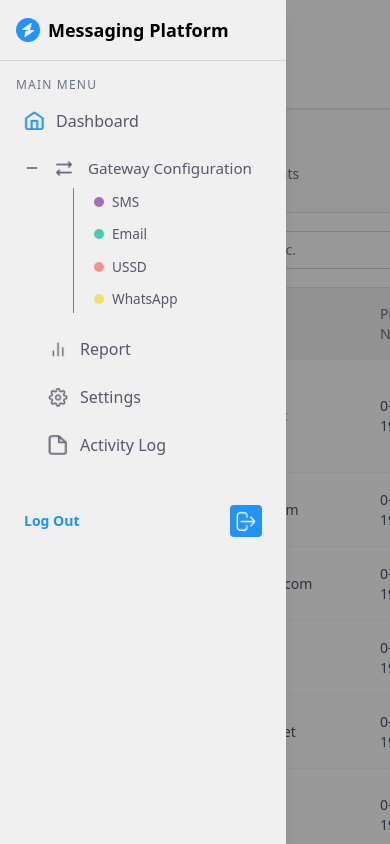
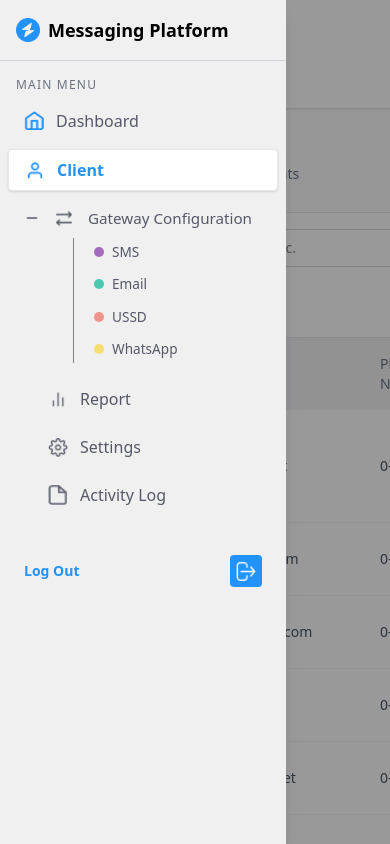
Before and after one commit to GG123lek/messaging, a React (Vite) app: page /client-page in a window 390 px wide. Both pictures are taken after a click on the button "Toggle sidebar". Shown: the top 844 px of the page. Built offline with nearby package versions, Linux system fonts and the light colour scheme.

Commit message:
client maint

```diff
--- a/src/Component/ClientTable/BankClientTable.jsx
+++ b/src/Component/ClientTable/BankClientTable.jsx
@@ -1,6 +1,6 @@
 import React, { useState } from 'react';
 import { Search, ChevronLeft, ChevronRight } from 'lucide-react';
-import mok from '../../assets/images/brach.png'
+import mok from '../../assets/images/brach.png';
 
 const BankClientsTable = () => {
   const [currentPage, setCurrentPage] = useState(1);
@@ -44,13 +44,13 @@ const BankClientsTable = () => {
     <div className="min-h-screen p-1">
       <div className="border border-gray-200 rounded-lg overflow-hidden">
         {/* Search & Filter */}
-        <div className="flex justify-between items-center p-4 bg-white border-b border-gray-200">
-          <div className="relative">
+        <div className="flex flex-col sm:flex-row justify-between items-start sm:items-center p-4 bg-white border-b border-gray-200 gap-3">
+          <div className="relative w-full sm:w-auto">
             <Search className="absolute left-3 top-1/2 transform -translate-y-1/2 text-gray-400 w-4 h-4" />
             <input
               type="text"
               placeholder="Search by users, action type etc."
-              className="pl-10 pr-4 py-2 border border-gray-300 rounded-lg w-96 text-sm focus:outline-none focus:ring-2 focus:ring-blue-500 focus:border-transparent"
+              className="pl-10 pr-4 py-2 border border-gray-300 rounded-lg w-full sm:w-96 text-sm focus:outline-none focus:ring-2 focus:ring-blue-500 focus:border-transparent"
               value={searchTerm}
               onChange={(e) => {
                 setSearchTerm(e.target.value);
@@ -58,7 +58,7 @@ const BankClientsTable = () => {
               }}
             />
           </div>
-          <button className="flex items-center gap-2 px-4 py-2 text-gray-600 border border-gray-300 rounded-lg hover:bg-gray-50">
+          <button className="flex items-center gap-2 px-4 py-2 text-gray-600 border border-gray-300 rounded-lg hover:bg-gray-50 whitespace-nowrap bg-white">
             <img src={mok} alt='' className="w-4 h-4" />
             Filter
           </button>
@@ -66,7 +66,7 @@ const BankClientsTable = () => {
 
         {/* Table */}
         <div className="overflow-x-auto">
-          <table className="w-full">
+          <table className="w-full min-w-[600px]">
             <thead className="bg-gray-100">
               <tr>
                 <th className="text-left py-4 px-4 font-medium text-gray-500 text-sm">Client Name</th>
@@ -77,7 +77,7 @@ const BankClientsTable = () => {
               </tr>
             </thead>
             <tbody className="bg-white">
-            {currentClients.map((client) => (
+              {currentClients.map((client) => (
                 <tr key={client.id} className="border-b border-gray-100 hover:bg-gray-50">
                   <td className="py-4 px-4 bg-white">
                     <div className="flex items-center gap-3">
@@ -95,11 +95,11 @@ const BankClientsTable = () => {
                       <span className="text-gray-900 text-sm">{client.name}</span>
                     </div>
                   </td>
-                  <td className="py-4 px-4 text-gray-600 text-sm bg-white">{client.email}</td>
-                  <td className="py-4 px-4 text-gray-600 text-sm bg-white">{client.phone}</td>
-                  <td className="py-4 px-4 text-gray-600 text-sm bg-white">{client.dateAdded}</td>
+                  <td className="py-4 px-4 text-gray-600 text-sm bg-white break-words max-w-xs">{client.email}</td>
+                  <td className="py-4 px-4 text-gray-600 text-sm bg-white whitespace-nowrap">{client.phone}</td>
+                  <td className="py-4 px-4 text-gray-600 text-sm bg-white whitespace-nowrap">{client.dateAdded}</td>
                   <td className="py-4 px-4 bg-white">
-                    <button className="text-blue-600 hover:text-blue-800 text-sm font-medium">
+                    <button className="text-blue-600 hover:text-blue-800 text-sm font-medium whitespace-nowrap">
                       View Details
                     </button>
                   </td>
@@ -117,12 +117,12 @@ const BankClientsTable = () => {
         </div>
 
         {/* Pagination */}
-        <div className="flex justify-between items-center px-4 py-4 bg-white border-t border-gray-100">
-          <div className="text-gray-600 text-sm">
+        <div className="flex flex-col sm:flex-row justify-between items-center px-4 py-4 bg-white border-t border-gray-100 gap-3">
+          <div className="text-gray-600 text-sm whitespace-nowrap">
             Showing {startEntry}-{endEntry} of {totalEntries} entries
           </div>
-          <div className="flex items-center gap-4">
-            <div className="flex items-center gap-2">
+          <div className="flex items-center gap-4 flex-wrap justify-center sm:justify-start">
+            <div className="flex items-center gap-2 whitespace-nowrap">
               <span className="text-gray-600 text-sm">Rows per page:</span>
               <select
                 className="border border-gray-300 rounded px-2 py-1 text-sm focus:outline-none focus:ring-2 focus:ring-blue-500"
--- a/src/Component/Pages/ClientPage.jsx
+++ b/src/Component/Pages/ClientPage.jsx
@@ -7,11 +7,9 @@ import chevs from '../../assets/images/down.png';
 import plus from '../../assets/images/whiteadd.png'
 import BankClientsTable from '../ClientTable/BankClientTable';
 
-
-
 function ClientPage() {
   return (
-    <div> {/* No padding here */}
+    <div>
       <PageHeader
         title={
           <div className="flex items-center gap-2 text-xl font-semibold text-gray-800">
@@ -55,26 +53,21 @@ function ClientPage() {
         </div>
       </PageHeader>
 
-
-
-        <div className="p-6">
+      <main className="p-6 max-w-7xl mx-auto">
         <div className="flex items-center justify-between mb-6">
-
-            <div>
+          <div>
             <h1 className="text-xl font-bold text-[#101828] mb-1">Clients</h1>
             <p className="text-sm text-[#667085]">This page allows you to manage all clients</p>
-            </div>
+          </div>
 
-
-            <button className="flex items-center gap-2 bg-[#2292FC] text-white text-sm font-medium px-4 py-2 rounded-md shadow-sm hover:bg-[#1b7ed1] transition">
+          <button className="flex items-center gap-2 bg-[#2292FC] text-white text-sm font-medium px-4 py-2 rounded-md shadow-sm hover:bg-[#1b7ed1] transition">
             <img src={plus} alt="Add" className="w-4 h-4" />
             New Customer
-            </button>
+          </button>
         </div>
 
-        <BankClientsTable/>
-        </div>
-
+        <BankClientsTable />
+      </main>
     </div>
   );
 }
--- a/src/Component/Sidebar.jsx
+++ b/src/Component/Sidebar.jsx
@@ -78,7 +78,7 @@ function Sidebar({ onLinkClick }) {
         </NavLink>
 
         {/* Client (Only on Dashboard) */}
-        {location.pathname === '/' && (
+        {/* {location.pathname === '/' && (
           <NavLink
             to="/client-page"
             onClick={onLinkClick}
@@ -91,7 +91,36 @@ function Sidebar({ onLinkClick }) {
             <img src={userIcon} alt="Client Icon" className="w-5 h-5" />
             <span>Client</span>
           </NavLink>
-        )}
+        )} */}
+            {/* <NavLink
+      to="/client-page"
+      onClick={onLinkClick}
+      className={({ isActive }) =>
+        `flex items-center gap-3 px-4 py-2 rounded ${
+          isActive ? activeStyle : 'text-[#565869]'
+        }`
+      }
+    >
+      <img src={userIcon} alt="Client Icon" className="w-5 h-5" />
+      <span>Client</span>
+    </NavLink> */}
+    {/* Client Link: show on '/' or '/client-page' */}
+{['/', '/client-page'].includes(location.pathname) && (
+  <NavLink
+    to="/client-page"
+    onClick={onLinkClick}
+    className={({ isActive }) =>
+      `flex items-center gap-3 px-4 py-2 rounded ${
+        isActive ? activeStyle : 'text-[#565869]'
+      }`
+    }
+  >
+    <img src={userIcon} alt="Client Icon" className="w-5 h-5" />
+    <span>Client</span>
+  </NavLink>
+)}
+
+
 
         {/* Client Systems (Show on all /report/* pages) */}
         {location.pathname.startsWith('/report') && (
```
